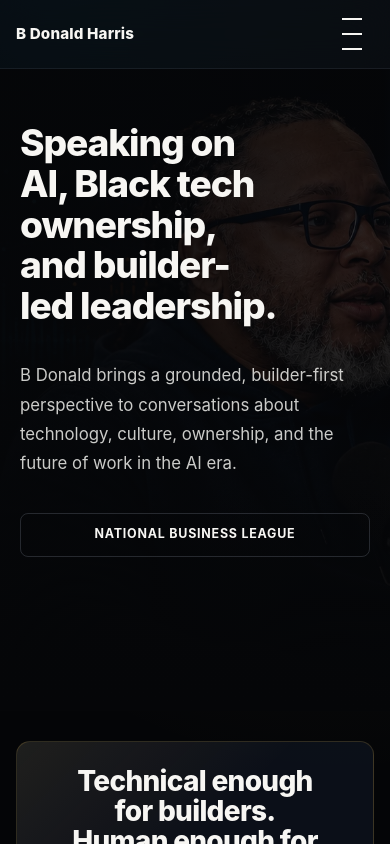
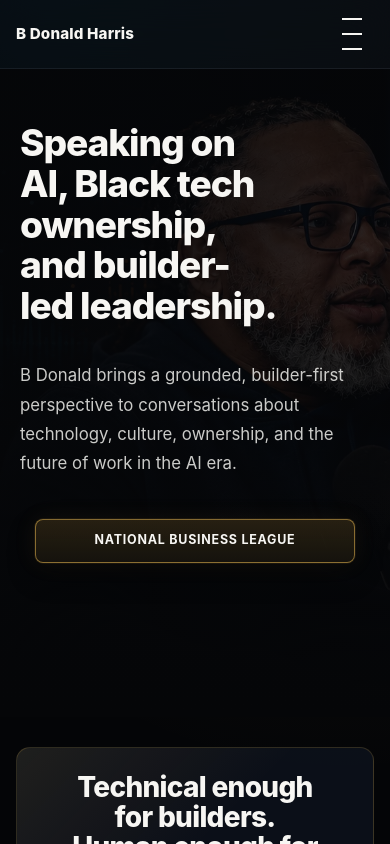
Before and after one commit to bdonaldharris/bdonaldharris.com, a Next.js app: page /speaking in a window 390 px wide. Shown: the top 844 px of the page. Built offline with nearby package versions, Linux system fonts and the light colour scheme.

Commit message:
Center and strengthen Speaking hero engagement CTA

```diff
--- a/app/speaking/speaking.module.css
+++ b/app/speaking/speaking.module.css
@@ -1,7 +1,25 @@
 .heroEngagementLink {
-  justify-self: start;
+  justify-self: center;
   width: fit-content;
-  margin-top: 4px;
+  margin-top: 10px;
+  padding-inline: 20px;
+  border-color: rgba(214, 169, 74, 0.58);
+  background:
+    linear-gradient(180deg, rgba(214, 169, 74, 0.16), rgba(214, 169, 74, 0.08)),
+    rgba(5, 6, 8, 0.72);
+  box-shadow:
+    0 0 0 1px rgba(214, 169, 74, 0.08),
+    0 12px 28px rgba(0, 0, 0, 0.28),
+    0 0 24px rgba(214, 169, 74, 0.08);
+  color: var(--color-text-primary);
+}
+
+.heroEngagementLink:hover {
+  border-color: rgba(34, 211, 238, 0.58);
+  background:
+    linear-gradient(180deg, rgba(34, 211, 238, 0.16), rgba(34, 211, 238, 0.07)),
+    rgba(5, 6, 8, 0.78);
+  color: var(--color-text-primary);
 }
 
 .engagement {
@@ -79,7 +97,7 @@
 
 @media (max-width: 560px) {
   .heroEngagementLink {
-    width: 100%;
+    width: min(100%, 320px);
   }
 
   .engagementMeta span {
```
